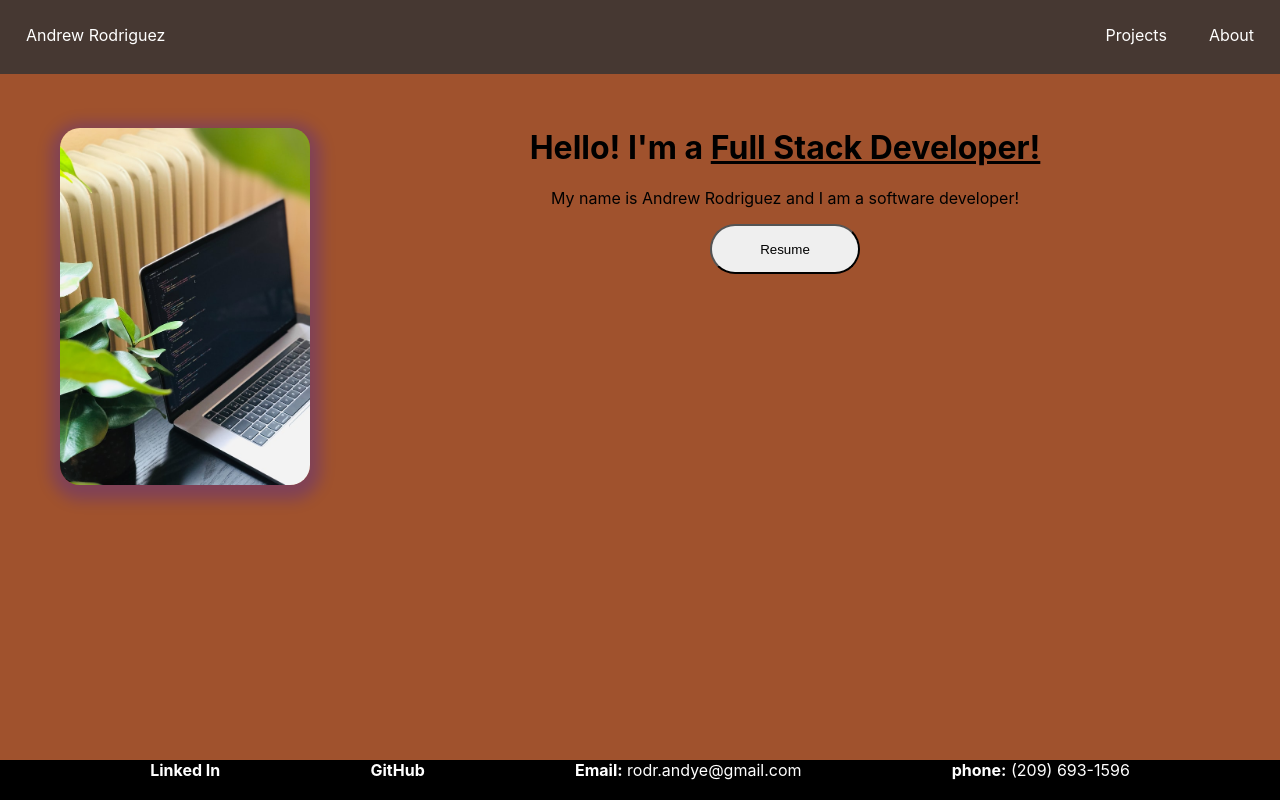
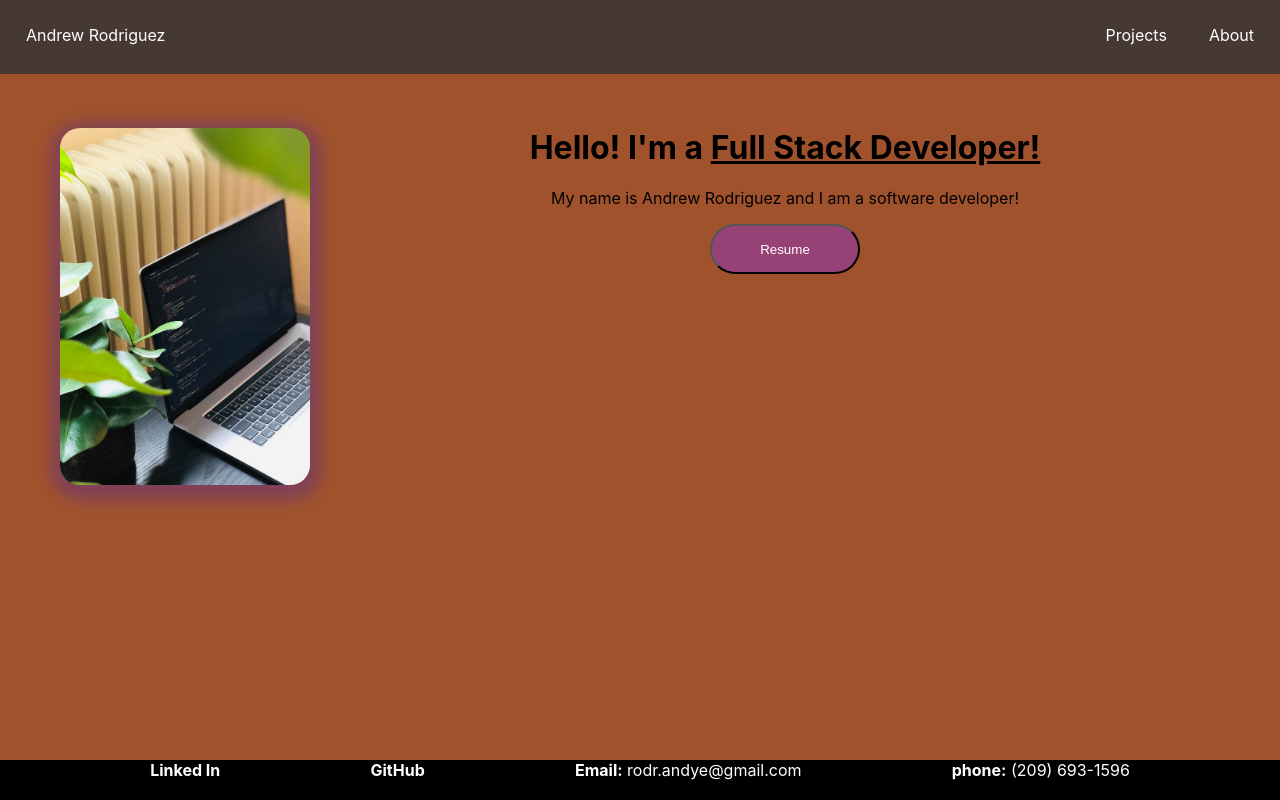
Before and after one commit to Andyrod209/Andyrod209.github.io, a React (Create React App) app: page / in a window 1280 px wide. Built offline with nearby package versions, Linux system fonts and the light colour scheme.

Commit message:
Style: changed the background of the button to purple.

```diff
--- a/src/pages/HomePage/HomePage.css
+++ b/src/pages/HomePage/HomePage.css
@@ -24,7 +24,10 @@
 
 .home button{
     width: 150px;
+    color: white;
+    font-weight: 500;
     height: 50px;
     border-radius: 40px;
     cursor: pointer;
+    background-color: rgba(137, 43, 226, 0.406)
 }
```
